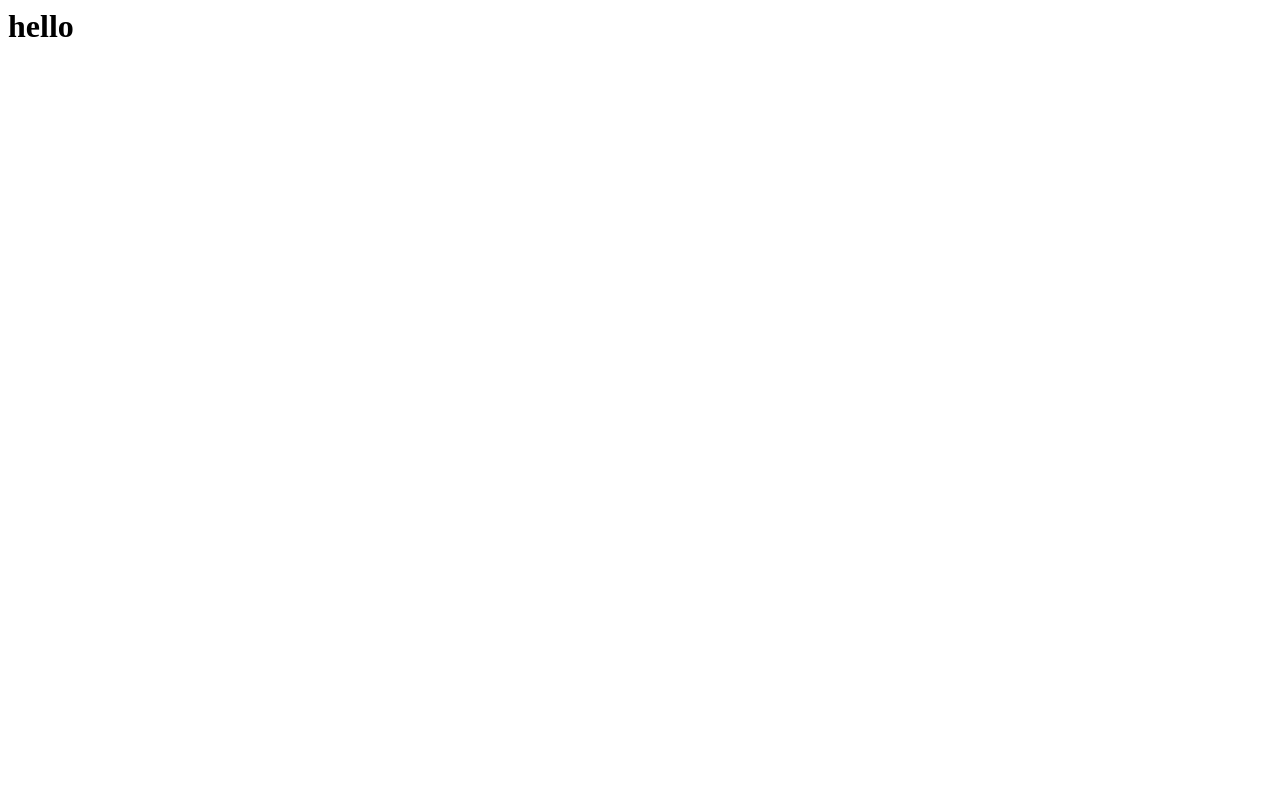
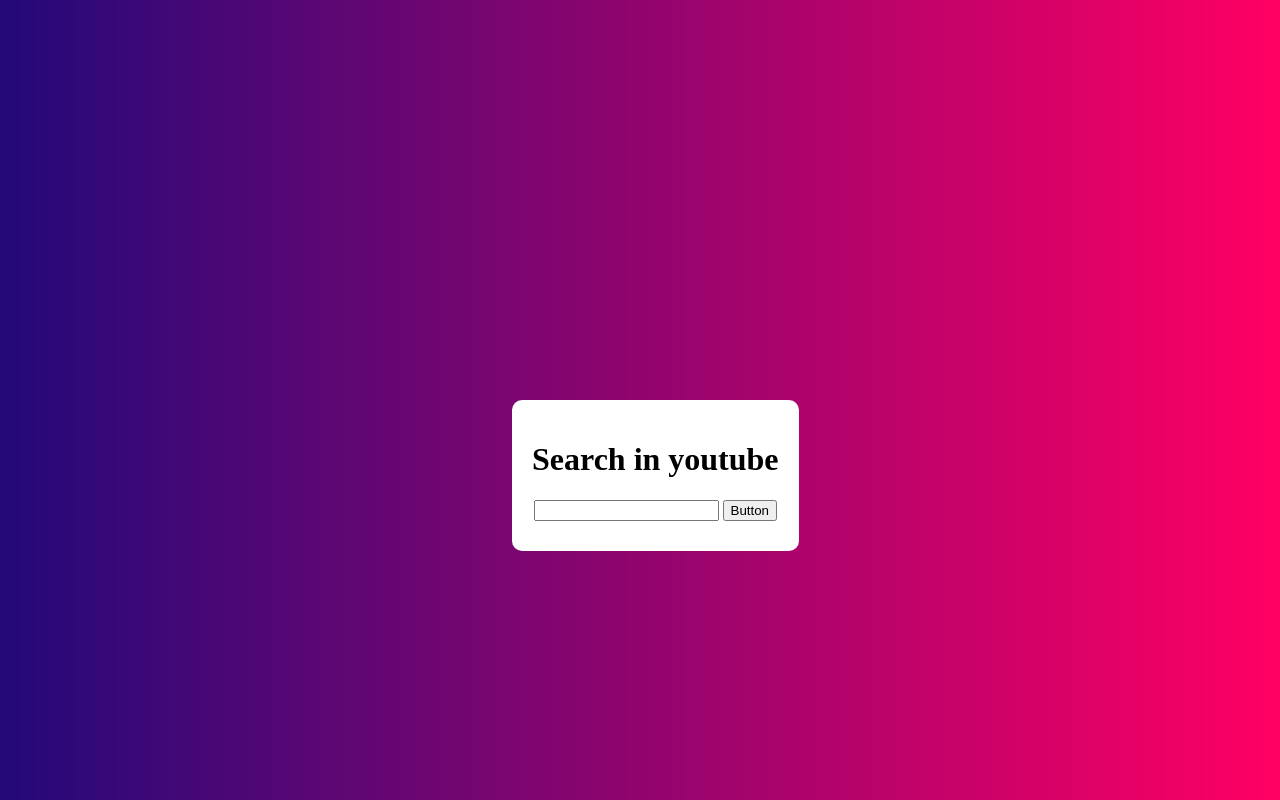
Before and after one commit to Corrbase/searchcorr, a plain HTML site: page index.html in a window 1280 px wide. Drawn offline with Linux system fonts and the light colour scheme.

Commit message:
main page update

```diff
--- a/index.html
+++ b/index.html
@@ -1 +1,38 @@
-<h1>hello</h1>
+<!doctype html>
+<html lang="en">
+<head>
+    <meta charset="UTF-8">
+    <meta name="viewport"
+          content="width=device-width, user-scalable=no, initial-scale=1.0, maximum-scale=1.0, minimum-scale=1.0">
+    <meta http-equiv="X-UA-Compatible" content="ie=edge">
+    <title>Document</title>
+    <style>
+        body{
+            background: rgb(2,0,36);
+            background: linear-gradient(90deg, rgba(2,0,36,1) 0%, rgba(35,9,121,1) 0%, rgba(255,0,99,1) 100%);
+        }
+        .form{
+            background-color: white;
+            position: absolute;
+            top: 50%;
+            left: 40%;
+            /*margin: auto;*/
+            padding: 20px;
+            text-align: center;
+            border-radius: 10px;
+        }
+        .search{
+            padding-bottom: 10px;
+        }
+    </style>
+</head>
+<body>
+<div class="form">
+    <h1>Search in youtube</h1>
+    <div class="search">
+        <input type="text" onchange="let a = this.value.replace(' ', '+'); window.location.href = 'https://www.youtube.com/results?search_query=' + a;">
+        <input type="button" value="Button">
+    </div>
+</div>
+</body>
+</html>
```
